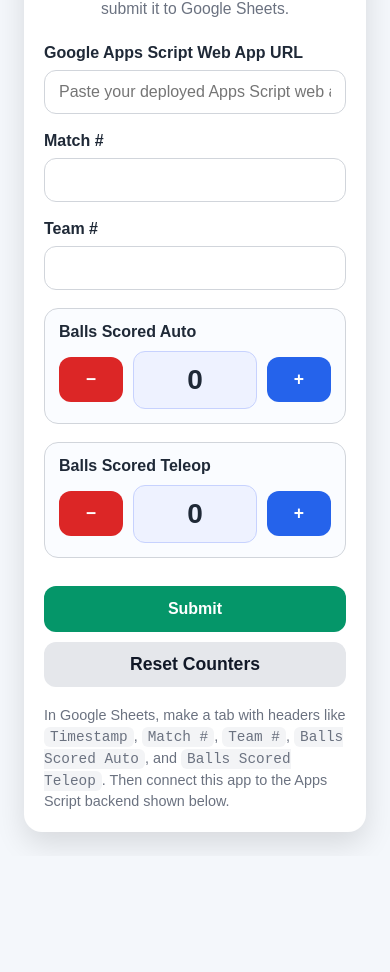
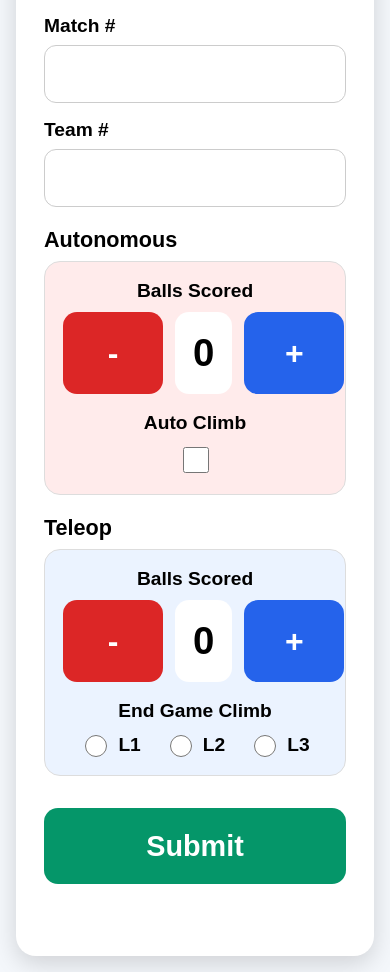
Before and after one commit to ksmccausland/2026ScoutingApp, a plain HTML site: page index.html in a window 390 px wide. Shown: the part 111-1083 px from the top of the page. Before the commit the page ends 967 px from the top, so only its background shows below. Drawn offline with Linux system fonts and the light colour scheme.

Commit message:
Update index.html

```diff
--- a/index.html
+++ b/index.html
@@ -1,433 +1,368 @@
 <!DOCTYPE html>
-<html lang="en">
+<html>
 <head>
-  <meta charset="UTF-8" />
-  <meta name="viewport" content="width=device-width, initial-scale=1.0" />
-  <title>Ball Scouting App</title>
+  <base target="_top">
+  <meta name="viewport" content="width=device-width, initial-scale=1.0">
+
 <style>
-    :root {
-      --bg: #f4f7fb;
-      --card: #ffffff;
-      --text: #1f2937;
-      --muted: #6b7280;
-      --primary: #2563eb;
-      --primary-dark: #1d4ed8;
-      --danger: #dc2626;
-      --danger-dark: #b91c1c;
-      --border: #d1d5db;
-      --success: #166534;
-      --success-bg: #dcfce7;
-      --error: #991b1b;
-      --error-bg: #fee2e2;
+
+*{
+  box-sizing:border-box;
 }
 
-    * {
-      box-sizing: border-box;
+body{
+  font-family:Arial, sans-serif;
+  background:#f4f7fb;
+  margin:0;
+  padding:16px;
 }
 
-    body {
-      margin: 0;
-      font-family: Arial, Helvetica, sans-serif;
-      background: var(--bg);
-      color: var(--text);
-      min-height: 100vh;
-      display: flex;
-      justify-content: center;
-      align-items: center;
-      padding: 24px;
+.app{
+  max-width:700px;
+  margin:auto;
+  background:white;
+  border-radius:20px;
+  padding:28px;
+  box-shadow:0 8px 24px rgba(0,0,0,0.15);
 }
 
-    .app {
-      width: 100%;
-      max-width: 520px;
-      background: var(--card);
-      border-radius: 18px;
-      box-shadow: 0 12px 30px rgba(0, 0, 0, 0.12);
-      padding: 28px;
+h1{
+  text-align:center;
+  margin-bottom:24px;
+  font-size:2rem;
 }
 
-    h1 {
-      margin: 0 0 8px;
-      font-size: 1.9rem;
-      text-align: center;
+.row{
+  display:grid;
+  grid-template-columns:1fr 1fr;
+  gap:20px;
+  margin-bottom:20px;
 }
 
-    .subtitle {
-      margin: 0 0 24px;
-      text-align: center;
-      color: var(--muted);
-      font-size: 0.98rem;
-      line-height: 1.4;
+label{
+  display:block;
+  font-weight:bold;
+  margin-bottom:8px;
+  font-size:1.2rem;
 }
 
-    .field-group {
-      margin-bottom: 18px;
+input[type="number"]{
+  width:100%;
+  padding:16px;
+  font-size:1.3rem;
+  border:1px solid #ccc;
+  border-radius:12px;
 }
 
-    label {
-      display: block;
-      font-weight: 700;
-      margin-bottom: 8px;
+.phase-title{
+  font-weight:bold;
+  font-size:1.35rem;
+  text-align:left;
+  margin-bottom:8px;
 }
 
-    input[type="number"],
-    input[type="url"] {
-      width: 100%;
-      padding: 12px 14px;
-      border: 1px solid var(--border);
-      border-radius: 12px;
-      font-size: 1rem;
+.counter-card{
+  border:1px solid #ddd;
+  border-radius:16px;
+  padding:18px;
+  margin-bottom:20px;
 }
 
-    .counter-card {
-      border: 1px solid var(--border);
-      border-radius: 14px;
-      padding: 14px;
-      margin-bottom: 18px;
-      background: #fafcff;
+.auto-card{
+  background:rgba(255,0,0,0.08);
 }
 
-    .counter-title {
-      font-weight: 700;
-      margin-bottom: 10px;
+.teleop-card{
+  background:rgba(0,100,255,0.08);
 }
 
-    .counter-controls {
-      display: grid;
-      grid-template-columns: 72px 1fr 72px;
-      gap: 12px;
-      align-items: center;
+.center-label{
+  text-align:center;
+  font-weight:bold;
+  font-size:1.2rem;
+  margin-bottom:10px;
 }
 
-    .counter-value {
-      text-align: center;
-      font-size: 2rem;
-      font-weight: 800;
-      padding: 12px;
-      border-radius: 12px;
-      background: #eef2ff;
-      border: 1px solid #c7d2fe;
-      user-select: none;
+.counter-controls{
+  display:grid;
+  grid-template-columns:120px 1fr 120px;
+  gap:16px;
+  align-items:center;
 }
 
-    button {
-      border: none;
-      border-radius: 12px;
-      padding: 12px;
-      font-size: 1.1rem;
-      font-weight: 700;
-      cursor: pointer;
-      transition: transform 0.08s ease, background 0.15s ease;
+.counter-value{
+  text-align:center;
+  font-size:3rem;
+  font-weight:bold;
+  padding:18px;
+  background:white;
+  border-radius:14px;
+  min-height:82px;
+  display:flex;
+  align-items:center;
+  justify-content:center;
 }
 
-    button:active {
-      transform: scale(0.98);
+button{
+  border:none;
+  border-radius:14px;
+  padding:20px 12px;
+  font-size:2.2rem;
+  font-weight:bold;
+  cursor:pointer;
+  min-height:82px;
 }
 
-    .minus-btn {
-      background: var(--danger);
-      color: white;
+.minus-btn{
+  background:#dc2626;
+  color:white;
 }
 
-    .minus-btn:hover {
-      background: var(--danger-dark);
+.plus-btn{
+  background:#2563eb;
+  color:white;
 }
 
-    .plus-btn {
-      background: var(--primary);
-      color: white;
+.submit-btn{
+  width:100%;
+  background:#059669;
+  color:white;
+  margin-top:12px;
+  font-size:1.8rem;
+  min-height:76px;
 }
 
-    .plus-btn:hover {
-      background: var(--primary-dark);
+.auto-climb-wrap{
+  margin-top:18px;
+  display:flex;
+  flex-direction:column;
+  align-items:center;
+  justify-content:center;
 }
 
-    .submit-btn {
-      width: 100%;
-      margin-top: 10px;
-      background: #059669;
-      color: white;
-      padding: 14px;
-      font-size: 1rem;
+.auto-climb-title{
+  font-weight:bold;
+  font-size:1.2rem;
+  text-align:center;
+  margin-bottom:10px;
 }
 
-    .submit-btn:hover {
-      background: #047857;
+.auto-climb-check{
+  display:flex;
+  justify-content:center;
+  align-items:center;
 }
 
-    .submit-btn:disabled {
-      opacity: 0.7;
-      cursor: not-allowed;
+.auto-climb-check input[type="checkbox"]{
+  width:26px;
+  height:26px;
 }
 
-    .secondary-btn {
-      width: 100%;
-      margin-top: 10px;
-      background: #e5e7eb;
-      color: #111827;
+.end-climb-wrap{
+  margin-top:18px;
 }
 
-    .status {
-      margin-top: 16px;
-      padding: 12px 14px;
-      border-radius: 12px;
-      display: none;
-      font-weight: 600;
-      line-height: 1.4;
+.end-climb-title{
+  font-weight:bold;
+  font-size:1.2rem;
+  text-align:center;
+  margin-bottom:10px;
 }
 
-    .status.success {
-      display: block;
-      background: var(--success-bg);
-      color: var(--success);
+.radio-row{
+  display:flex;
+  gap:24px;
+  font-size:1.2rem;
+  align-items:center;
+  justify-content:center;
+  flex-wrap:wrap;
 }
 
-    .status.error {
-      display: block;
-      background: var(--error-bg);
-      color: var(--error);
+.radio-row label{
+  display:flex;
+  align-items:center;
+  gap:8px;
+  margin-bottom:0;
+  font-weight:bold;
 }
 
-    .help {
-      margin-top: 18px;
-      color: var(--muted);
-      font-size: 0.9rem;
-      line-height: 1.45;
+input[type="radio"]{
+  width:22px;
+  height:22px;
 }
 
-    code {
-      background: #f3f4f6;
-      padding: 2px 6px;
-      border-radius: 6px;
+.status{
+  margin-top:16px;
+  font-weight:bold;
+  text-align:center;
+  font-size:1.1rem;
+  min-height:28px;
 }
 
-    @media (max-width: 520px) {
-      .app {
-        padding: 20px;
+@media (max-width:640px){
+  .row{
+    grid-template-columns:1fr;
+    gap:16px;
   }
 
-      .counter-controls {
-        grid-template-columns: 64px 1fr 64px;
-        gap: 10px;
+  .counter-controls{
+    grid-template-columns:100px 1fr 100px;
+    gap:12px;
   }
 
-      .counter-value {
-        font-size: 1.75rem;
+  .counter-value{
+    font-size:2.4rem;
+  }
+
+  button{
+    font-size:2rem;
   }
 }
+
 </style>
 </head>
+
 <body>
+
 <div class="app">
+
 <h1>Ball Scouting App</h1>
-    <p class="subtitle">Track match data in the browser and submit it to Google Sheets.</p>
 
 <form id="scoutingForm">
-      <div class="field-group">
-        <label for="sheetUrl">Google Apps Script Web App URL</label>
-        <input
-          type="url"
-          id="sheetUrl"
-          placeholder="Paste your deployed Apps Script web app URL here"
-          required
-        />
+
+<div class="row">
+  <div>
+    <label>Match #</label>
+    <input type="number" id="matchNumber" min="1" required>
   </div>
 
-      <div class="field-group">
-        <label for="matchNumber">Match #</label>
-        <input type="number" id="matchNumber" min="1" step="1" required />
-      </div>
-
-      <div class="field-group">
-        <label for="teamNumber">Team #</label>
-        <input type="number" id="teamNumber" min="1" step="1" required />
-      </div>
-
-      <div class="counter-card">
-        <div class="counter-title">Balls Scored Auto</div>
-        <div class="counter-controls">
-          <button type="button" class="minus-btn" data-target="autoCount" data-change="-1">−</button>
-          <div class="counter-value" id="autoCountDisplay">0</div>
-          <button type="button" class="plus-btn" data-target="autoCount" data-change="1">+</button>
+  <div>
+    <label>Team #</label>
+    <input type="number" id="teamNumber" min="1" required>
   </div>
 </div>
 
-      <div class="counter-card">
-        <div class="counter-title">Balls Scored Teleop</div>
+<div class="phase-title">Autonomous</div>
+<div class="counter-card auto-card">
+
+  <div class="center-label">Balls Scored</div>
+
   <div class="counter-controls">
-          <button type="button" class="minus-btn" data-target="teleopCount" data-change="-1">−</button>
-          <div class="counter-value" id="teleopCountDisplay">0</div>
-          <button type="button" class="plus-btn" data-target="teleopCount" data-change="1">+</button>
+    <button type="button" class="minus-btn" onclick="changeCounter('autoCount',-1)">-</button>
+    <div class="counter-value" id="autoCountDisplay">0</div>
+    <button type="button" class="plus-btn" onclick="changeCounter('autoCount',1)">+</button>
+  </div>
+
+  <div class="auto-climb-wrap">
+    <div class="auto-climb-title">Auto Climb</div>
+    <div class="auto-climb-check">
+      <input type="checkbox" id="autoClimb">
     </div>
   </div>
 
-      <input type="hidden" id="autoCount" value="0" />
-      <input type="hidden" id="teleopCount" value="0" />
+</div>
+
+<div class="phase-title">Teleop</div>
+<div class="counter-card teleop-card">
+
+  <div class="center-label">Balls Scored</div>
+
+  <div class="counter-controls">
+    <button type="button" class="minus-btn" onclick="changeCounter('teleopCount',-1)">-</button>
+    <div class="counter-value" id="teleopCountDisplay">0</div>
+    <button type="button" class="plus-btn" onclick="changeCounter('teleopCount',1)">+</button>
+  </div>
+
+  <div class="end-climb-wrap">
+    <div class="end-climb-title">End Game Climb</div>
+    <div class="radio-row">
+      <label><input type="radio" name="endClimb" value="L1">L1</label>
+      <label><input type="radio" name="endClimb" value="L2">L2</label>
+      <label><input type="radio" name="endClimb" value="L3">L3</label>
+    </div>
+  </div>
+
+</div>
+
+<input type="hidden" id="autoCount" value="0">
+<input type="hidden" id="teleopCount" value="0">
 
 <button type="submit" class="submit-btn" id="submitBtn">Submit</button>
-      <button type="button" class="secondary-btn" id="resetBtn">Reset Counters</button>
+
 </form>
 
 <div id="status" class="status"></div>
 
-    <div class="help">
-      In Google Sheets, make a tab with headers like
-      <code>Timestamp</code>, <code>Match #</code>, <code>Team #</code>,
-      <code>Balls Scored Auto</code>, and <code>Balls Scored Teleop</code>.
-      Then connect this app to the Apps Script backend shown below.
-    </div>
 </div>
 
 <script>
-    const form = document.getElementById('scoutingForm');
-    const statusEl = document.getElementById('status');
-    const submitBtn = document.getElementById('submitBtn');
-    const resetBtn = document.getElementById('resetBtn');
 
-    document.querySelectorAll('[data-target]').forEach((button) => {
-      button.addEventListener('click', () => {
-        const targetId = button.dataset.target;
-        const change = parseInt(button.dataset.change, 10);
-        const hiddenInput = document.getElementById(targetId);
-        const display = document.getElementById(targetId + 'Display');
+function changeCounter(id,delta){
+  const input=document.getElementById(id)
+  const display=document.getElementById(id+"Display")
 
-        let currentValue = parseInt(hiddenInput.value, 10) || 0;
-        currentValue += change;
-        if (currentValue < 0) currentValue = 0;
+  let value=parseInt(input.value||"0",10)
+  value+=delta
+  if(value<0)value=0
 
-        hiddenInput.value = currentValue;
-        display.textContent = currentValue;
-      });
-    });
-
-    resetBtn.addEventListener('click', () => {
-      setCounter('autoCount', 0);
-      setCounter('teleopCount', 0);
-      showStatus('Counters reset.', 'success');
-    });
-
-    form.addEventListener('submit', async (event) => {
-      event.preventDefault();
-      clearStatus();
-
-      const scriptUrl = document.getElementById('sheetUrl').value.trim();
-      const matchNumber = document.getElementById('matchNumber').value.trim();
-      const teamNumber = document.getElementById('teamNumber').value.trim();
-      const autoCount = document.getElementById('autoCount').value;
-      const teleopCount = document.getElementById('teleopCount').value;
-
-      if (!scriptUrl || !matchNumber || !teamNumber) {
-        showStatus('Please fill in the Apps Script URL, Match #, and Team #.', 'error');
-        return;
+  input.value=value
+  display.textContent=value
 }
 
-      const payload = {
-        timestamp: new Date().toISOString(),
-        matchNumber: Number(matchNumber),
-        teamNumber: Number(teamNumber),
-        ballsScoredAuto: Number(autoCount),
-        ballsScoredTeleop: Number(teleopCount)
-      };
-
-      submitBtn.disabled = true;
-      submitBtn.textContent = 'Submitting...';
-
-      try {
-        const response = await fetch(scriptUrl, {
-          method: 'POST',
-          headers: {
-            'Content-Type': 'text/plain;charset=utf-8'
-          },
-          body: JSON.stringify(payload)
-        });
-
-        const text = await response.text();
-        let result = {};
-
-        try {
-          result = JSON.parse(text);
-        } catch {
-          result = { success: response.ok, message: text || 'Unknown response from server.' };
+function getEndClimb(){
+  const selected=document.querySelector('input[name="endClimb"]:checked')
+  return selected?selected.value:""
 }
 
-        if (!response.ok || result.success === false) {
-          throw new Error(result.message || 'Submission failed.');
+document.getElementById("scoutingForm").addEventListener("submit",function(e){
+  e.preventDefault()
+
+  const matchNumber=document.getElementById("matchNumber").value
+  const teamNumber=document.getElementById("teamNumber").value
+  const autoCount=document.getElementById("autoCount").value
+  const teleopCount=document.getElementById("teleopCount").value
+  const autoClimb=document.getElementById("autoClimb").checked
+  const endClimb=getEndClimb()
+
+  const status=document.getElementById("status")
+  const submitBtn=document.getElementById("submitBtn")
+
+  if(!matchNumber||!teamNumber){
+    status.textContent="Please fill Match # and Team #"
+    return
   }
 
-        showStatus('Submitted successfully to Google Sheets.', 'success');
-        alert('Submission successful. Your form will now reset.');
-        const savedUrl = document.getElementById('sheetUrl').value;
-        form.reset();
-        document.getElementById('sheetUrl').value = savedUrl;
-        setCounter('autoCount', 0);
-        setCounter('teleopCount', 0);
-        document.getElementById('matchNumber').focus();
-      } catch (error) {
-        showStatus('Error submitting data: ' + error.message, 'error');
-      } finally {
-        submitBtn.disabled = false;
-        submitBtn.textContent = 'Submit';
-      }
-    });
+  submitBtn.disabled=true
+  status.textContent="Submitting..."
 
-    function setCounter(id, value) {
-      document.getElementById(id).value = value;
-      document.getElementById(id + 'Display').textContent = value;
-    }
+  google.script.run
+    .withSuccessHandler(function(){
+      status.textContent="Submitted"
 
-    function showStatus(message, type) {
-      statusEl.textContent = message;
-      statusEl.className = 'status ' + type;
-    }
+      document.getElementById("scoutingForm").reset()
+      document.getElementById("autoCount").value=0
+      document.getElementById("teleopCount").value=0
+      document.getElementById("autoCountDisplay").textContent="0"
+      document.getElementById("teleopCountDisplay").textContent="0"
+      document.getElementById("matchNumber").focus()
 
-    function clearStatus() {
-      statusEl.textContent = '';
-      statusEl.className = 'status';
-    }
+      submitBtn.disabled=false
+    })
+    .withFailureHandler(function(error){
+      status.textContent="Error: "+error.message
+      submitBtn.disabled=false
+    })
+    .submitScoutData({
+      matchNumber:Number(matchNumber),
+      teamNumber:Number(teamNumber),
+      ballsScoredAuto:Number(autoCount),
+      ballsScoredTeleop:Number(teleopCount),
+      autoClimb:autoClimb,
+      endClimb:endClimb
+    })
+})
+
 </script>
 
-  <!--
-    Google Apps Script backend example
-
-    1) Open the Google Sheet you want to store data in.
-    2) Extensions -> Apps Script
-    3) Paste this code into Code.gs
-    4) Replace SHEET_NAME with your sheet tab name.
-    5) Deploy -> New deployment -> Web app
-       Execute as: Me
-       Who has access: Anyone with the link
-    6) Copy the web app URL and paste it into the app.
-
-    function doPost(e) {
-      try {
-        const SHEET_NAME = 'Sheet1';
-        const sheet = SpreadsheetApp.getActiveSpreadsheet().getSheetByName(SHEET_NAME);
-
-        if (!sheet) {
-          return jsonResponse({ success: false, message: 'Sheet tab not found.' });
-        }
-
-        const data = JSON.parse(e.postData.contents);
-
-        sheet.appendRow([
-          data.timestamp || '',
-          data.matchNumber || '',
-          data.teamNumber || '',
-          data.ballsScoredAuto || 0,
-          data.ballsScoredTeleop || 0
-        ]);
-
-        return jsonResponse({ success: true, message: 'Row added.' });
-      } catch (err) {
-        return jsonResponse({ success: false, message: String(err) });
-      }
-    }
-
-    function jsonResponse(obj) {
-      return ContentService
-        .createTextOutput(JSON.stringify(obj))
-        .setMimeType(ContentService.MimeType.JSON);
-    }
-  -->
 </body>
 </html>
```
Lines whose indentation alone changed are shown as unchanged.
